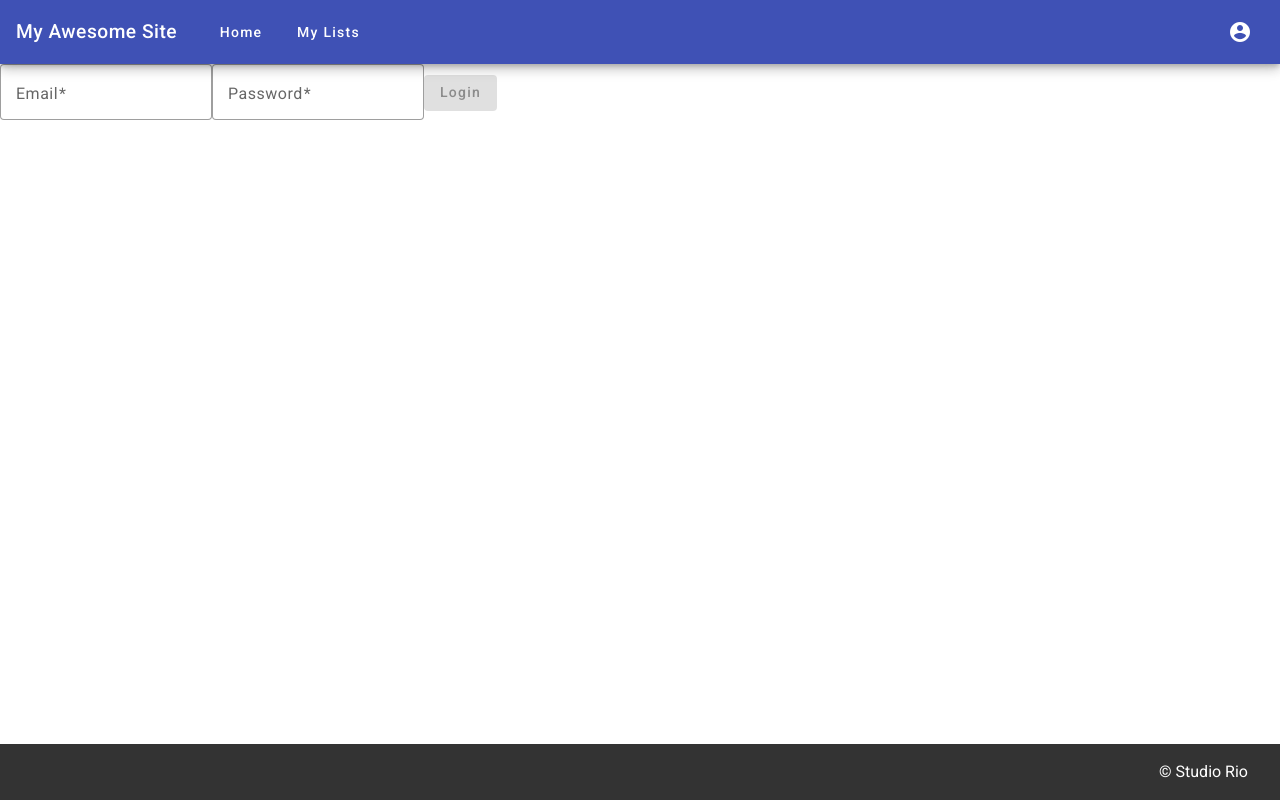
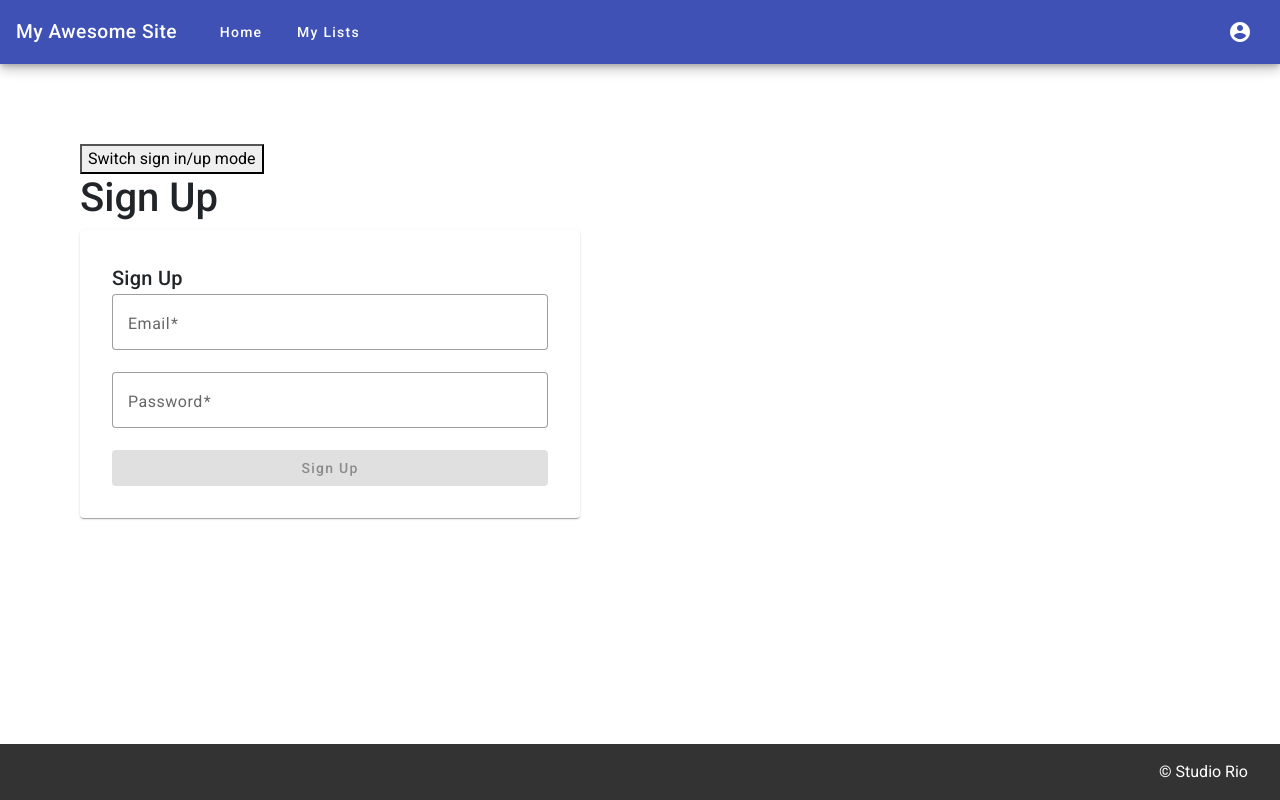
Before and after one commit to riokku/shopping-list, an Angular app: page /login in a window 1280 px wide. Built offline with nearby package versions, Linux system fonts and the light colour scheme.

Commit message:
Add initial auth functions

```diff
--- a/src/app/pages/home/home.component.scss
+++ b/src/app/pages/home/home.component.scss
@@ -24,8 +24,6 @@
   }
 }
 
-
-
 .store-selection-wrapper{
   padding: 1rem;
   img{
--- a/src/app/pages/login/login.component.html
+++ b/src/app/pages/login/login.component.html
@@ -1,15 +1,61 @@
+<div class="page-wrapper">
+  <div class="row">
+    <div class="col-12">
+      <button type=button (click)="switchMode()">
+        Switch sign in/up mode
+      </button>
+    </div>
+  </div>
+  <div class="row" *ngIf="!loggedIn">
+    <div class="col-12">
+      <h1>
+        Sign Up
+      </h1>
+      <form [formGroup]="signUpForm" (ngSubmit)="signUp()">
+        <mat-card>
+          <mat-card-title>Sign Up</mat-card-title>
+
+          <mat-form-field appearance="outline" class="full-width">
+            <mat-label>Email</mat-label>
+            <input matInput type="email" formControlName="email" required>
+            <mat-error *ngIf="signUpForm.get('email')?.invalid && signUpForm.get('email')?.touched">
+              Valid email is required
+            </mat-error>
+          </mat-form-field>
+
+          <mat-form-field appearance="outline" class="full-width">
+            <mat-label>Password</mat-label>
+            <input matInput type="password" formControlName="password" required>
+            <mat-error *ngIf="signUpForm.get('password')?.invalid && signUpForm.get('password')?.touched">
+              Password is required (min 6 characters)
+            </mat-error>
+          </mat-form-field>
+
+          <button mat-raised-button color="primary" type="submit" [disabled]="signUpForm.invalid">
+            Sign Up
+          </button>
+        </mat-card>
+      </form>
+    </div>
+  </div>
+  <div class="row" *ngIf="loggedIn">
+    <div class="col-12">
+      <h1>
+        Login
+      </h1>
       <form [formGroup]="loginForm" (ngSubmit)="login()">
         <mat-form-field appearance="outline">
           <mat-label>Email</mat-label>
           <input matInput formControlName="email" type="email" required>
           <mat-error *ngIf="loginForm.get('email')?.invalid">Invalid email</mat-error>
-  </mat-form-field>
-
+        </mat-form-field><br />
         <mat-form-field appearance="outline">
           <mat-label>Password</mat-label>
           <input matInput formControlName="password" type="password" required>
           <mat-error *ngIf="loginForm.get('password')?.invalid">Password is required</mat-error>
-  </mat-form-field>
-
+        </mat-form-field><br />
         <button mat-raised-button color="primary" type="submit" [disabled]="loginForm.invalid">Login</button>
       </form>
+    </div>
+  </div>
+</div>
--- a/src/app/pages/login/login.component.scss
+++ b/src/app/pages/login/login.component.scss
@@ -0,0 +1,8 @@
+.page-wrapper{
+  padding: 5rem;
+}
+
+mat-card{
+  padding: 2rem;
+  max-width: 500px;
+}
--- a/src/app/pages/login/login.component.ts
+++ b/src/app/pages/login/login.component.ts
@@ -1,12 +1,13 @@
 import { Component } from '@angular/core';
 import { FormBuilder, FormGroup, Validators, ReactiveFormsModule } from '@angular/forms';
-import { SupabaseClient, createClient } from '@supabase/supabase-js';
 import { MatSnackBar, MatSnackBarModule } from '@angular/material/snack-bar';
 import { MatFormFieldModule } from '@angular/material/form-field';
 import { MatInputModule } from '@angular/material/input';
 import { MatButtonModule } from '@angular/material/button';
+import { MatCardModule } from '@angular/material/card';
+import { MatIconModule } from '@angular/material/icon';
 import { CommonModule } from '@angular/common';
-import { environment } from '../../../environments/environment';
+import { SupabaseService } from '../../shared/services/supa/supa.service';
 
 @Component({
   selector: 'app-login',
@@ -17,33 +18,55 @@ import { environment } from '../../../environments/environment';
     MatFormFieldModule,
     MatInputModule,
     MatButtonModule,
-    MatSnackBarModule
+    MatSnackBarModule,
+    MatCardModule,
+    MatIconModule
   ],
   templateUrl: './login.component.html',
   styleUrl: './login.component.scss'
 })
 export class LoginComponent {
   loginForm: FormGroup;
-  private supabase: SupabaseClient;
+  signUpForm: FormGroup;
+  public loggedIn: boolean = false;
 
-  constructor(private fb: FormBuilder, private snackBar: MatSnackBar) {
-    this.supabase = createClient(environment.supabaseUrl, environment.supabaseAnonKey);
+  constructor(private fb: FormBuilder, private snackBar: MatSnackBar, private supaService: SupabaseService) {
     this.loginForm = this.fb.group({
       email: ['', [Validators.required, Validators.email]],
       password: ['', [Validators.required, Validators.minLength(6)]]
     });
+    this.signUpForm = this.fb.group({
+      email: ['', [Validators.required, Validators.email]],
+      password: ['', [Validators.required, Validators.minLength(6)]]
+    });
+  }
+
+  switchMode(){
+    this.loggedIn = !this.loggedIn;
+  }
+
+  async signUp() {
+    const email = this.signUpForm.value.email;
+    const password = this.signUpForm.value.password;
+
+    this.supaService.signUp(email, password).then((res) => {
+      console.log(res);
+    }).catch((err) => {
+      console.log(err);
+
+    })
   }
 
   async login() {
     if (this.loginForm.invalid) return;
     const { email, password } = this.loginForm.value;
 
-    const { error } = await this.supabase.auth.signInWithPassword({ email, password });
+    // const { error } = await this.supaService.signIn(email, password);
 
-    if (error) {
-      this.snackBar.open(error.message, 'Close', { duration: 3000 });
-    } else {
-      this.snackBar.open('Login successful!', 'Close', { duration: 3000 });
-    }
+    // if (error) {
+    //   this.snackBar.open(error.message, 'Close', { duration: 3000 });
+    // } else {
+    //   this.snackBar.open('Login successful!', 'Close', { duration: 3000 });
+    // }
   }
 }
```
Lines whose indentation alone changed are shown as unchanged.
